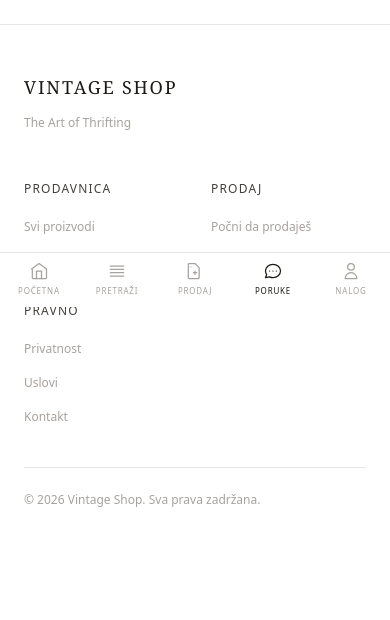
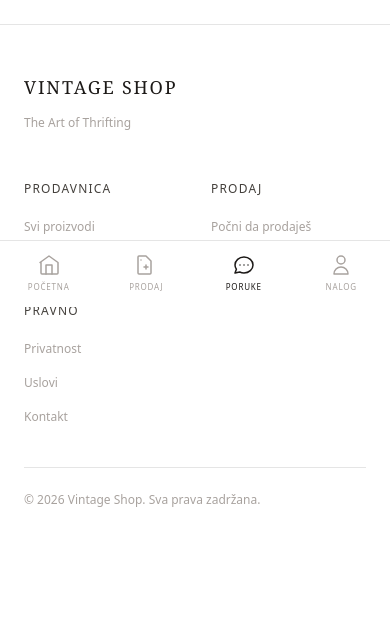
Before and after one commit to ivotripunovic/vintage_shop, a Django app: page /chat/ in a window 390 px wide. Shown: the part 537-1157 px from the top of the page. Before the commit the page ends 1044 px from the top, so only its background shows below. Run offline with Django 4.2, Linux system fonts and the light colour scheme; the visitor is signed in with stand-in values (Sample User, id 1); data comes from the database, SQL or seed files in the repository; data that the repository does not hold is empty; some libraries are stand-ins or nearby versions.

Commit message:
Bigger bottom buttons

```diff
--- a/templates/base.html
+++ b/templates/base.html
@@ -330,7 +330,7 @@
     {% block content %}{% endblock %}
 </main>
 
-<footer class="border-t border-neutral-200 mt-20">
+<footer class="border-t border-neutral-200 mt-20 pb-16 md:pb-0">
     <div class="max-w-7xl mx-auto px-6 lg:px-8 py-12">
         <div class="grid grid-cols-2 md:grid-cols-4 gap-8 mb-10">
             <div class="col-span-2 md:col-span-1">
@@ -383,30 +383,24 @@
 </footer>
 
 <!-- Bottom navigation bar (mobile only) -->
-<nav class="md:hidden fixed bottom-0 left-0 right-0 z-50 bg-white border-t border-neutral-200 flex">
+<nav class="md:hidden fixed bottom-0 left-0 right-0 z-50 bg-white border-t border-neutral-200 flex py-1">
     {% with url_name=request.resolver_match.url_name %}
 
     <a href="{% url 'home' %}" class="flex-1 flex flex-col items-center justify-center py-2 gap-0.5 {% if url_name == 'home' %}text-stone-900{% else %}text-stone-400 hover:text-stone-700{% endif %} transition-colors">
-        <svg class="w-5 h-5" fill="none" stroke="currentColor" viewBox="0 0 24 24">
+        <svg class="w-6 h-6" fill="none" stroke="currentColor" viewBox="0 0 24 24">
             <path stroke-linecap="round" stroke-linejoin="round" stroke-width="1.5" d="M3 9.5L12 3l9 6.5V20a1 1 0 01-1 1H5a1 1 0 01-1-1V9.5z"/>
             <path stroke-linecap="round" stroke-linejoin="round" stroke-width="1.5" d="M9 21V12h6v9"/>
         </svg>
         <span class="text-xs uppercase tracking-widest" style="font-size:8px">Početna</span>
     </a>
 
-    <a href="{% url 'products_browse' %}" class="flex-1 flex flex-col items-center justify-center py-2 gap-0.5 {% if url_name == 'products_browse' %}text-stone-900{% else %}text-stone-400 hover:text-stone-700{% endif %} transition-colors">
-        <svg class="w-5 h-5" fill="none" stroke="currentColor" viewBox="0 0 24 24">
-            <path stroke-linecap="round" stroke-linejoin="round" stroke-width="1.5" d="M4 6h16M4 10h16M4 14h16M4 18h16"/>
-        </svg>
-        <span class="text-xs uppercase tracking-widest" style="font-size:8px">Pretraži</span>
-    </a>
 
     {% if user.is_authenticated and user.is_seller %}
     <a href="{% url 'product_create' %}" class="flex-1 flex flex-col items-center justify-center py-2 gap-0.5 {% if url_name == 'product_create' %}text-stone-900{% else %}text-stone-400 hover:text-stone-700{% endif %} transition-colors">
     {% else %}
     <a href="{% url 'register' %}" class="flex-1 flex flex-col items-center justify-center py-2 gap-0.5 text-stone-400 hover:text-stone-700 transition-colors">
     {% endif %}
-        <svg class="w-5 h-5" fill="none" stroke="currentColor" viewBox="0 0 24 24">
+        <svg class="w-6 h-6" fill="none" stroke="currentColor" viewBox="0 0 24 24">
             <path stroke-linecap="round" stroke-linejoin="round" stroke-width="1.5" d="M7 7h.01M7 3h5l5 5v12a1 1 0 01-1 1H5a1 1 0 01-1-1V4a1 1 0 011-1h2z"/>
             <path stroke-linecap="round" stroke-linejoin="round" stroke-width="1.5" d="M12 12v4m-2-2h4"/>
         </svg>
@@ -416,7 +410,7 @@
     {% if user.is_authenticated %}
     <a href="{% url 'chat_inbox' %}" class="flex-1 flex flex-col items-center justify-center py-2 gap-0.5 relative {% if url_name == 'chat_inbox' or url_name == 'chat_detail' %}text-stone-900{% else %}text-stone-400 hover:text-stone-700{% endif %} transition-colors">
         <span class="relative">
-            <svg class="w-5 h-5" fill="none" stroke="currentColor" viewBox="0 0 24 24">
+            <svg class="w-6 h-6" fill="none" stroke="currentColor" viewBox="0 0 24 24">
                 <path stroke-linecap="round" stroke-linejoin="round" stroke-width="1.5" d="M8 12h.01M12 12h.01M16 12h.01M21 12c0 4.418-4.03 8-9 8a9.863 9.863 0 01-4.255-.949L3 20l1.395-3.72C3.512 15.042 3 13.574 3 12c0-4.418 4.03-8 9-8s9 3.582 9 8z"/>
             </svg>
             <span id="chat-badge-bottom" class="absolute -top-1.5 -right-1.5 bg-stone-900 text-white rounded-full w-4 h-4 flex items-center justify-center leading-none" style="display:none;font-size:9px"></span>
@@ -424,14 +418,14 @@
         <span class="text-xs uppercase tracking-widest" style="font-size:8px">Poruke</span>
     </a>
     <a href="{% url 'account-settings' %}" class="flex-1 flex flex-col items-center justify-center py-2 gap-0.5 {% if url_name == 'account-settings' %}text-stone-900{% else %}text-stone-400 hover:text-stone-700{% endif %} transition-colors">
-        <svg class="w-5 h-5" fill="none" stroke="currentColor" viewBox="0 0 24 24">
+        <svg class="w-6 h-6" fill="none" stroke="currentColor" viewBox="0 0 24 24">
             <path stroke-linecap="round" stroke-linejoin="round" stroke-width="1.5" d="M16 7a4 4 0 11-8 0 4 4 0 018 0zM12 14a7 7 0 00-7 7h14a7 7 0 00-7-7z"/>
         </svg>
         <span class="text-xs uppercase tracking-widest" style="font-size:8px">Nalog</span>
     </a>
     {% else %}
     <a href="{% url 'login' %}" class="flex-1 flex flex-col items-center justify-center py-2 gap-0.5 text-stone-400 hover:text-stone-700 transition-colors">
-        <svg class="w-5 h-5" fill="none" stroke="currentColor" viewBox="0 0 24 24">
+        <svg class="w-6 h-6" fill="none" stroke="currentColor" viewBox="0 0 24 24">
             <path stroke-linecap="round" stroke-linejoin="round" stroke-width="1.5" d="M16 7a4 4 0 11-8 0 4 4 0 018 0zM12 14a7 7 0 00-7 7h14a7 7 0 00-7-7z"/>
         </svg>
         <span class="text-xs uppercase tracking-widest" style="font-size:8px">Prijava</span>
```
